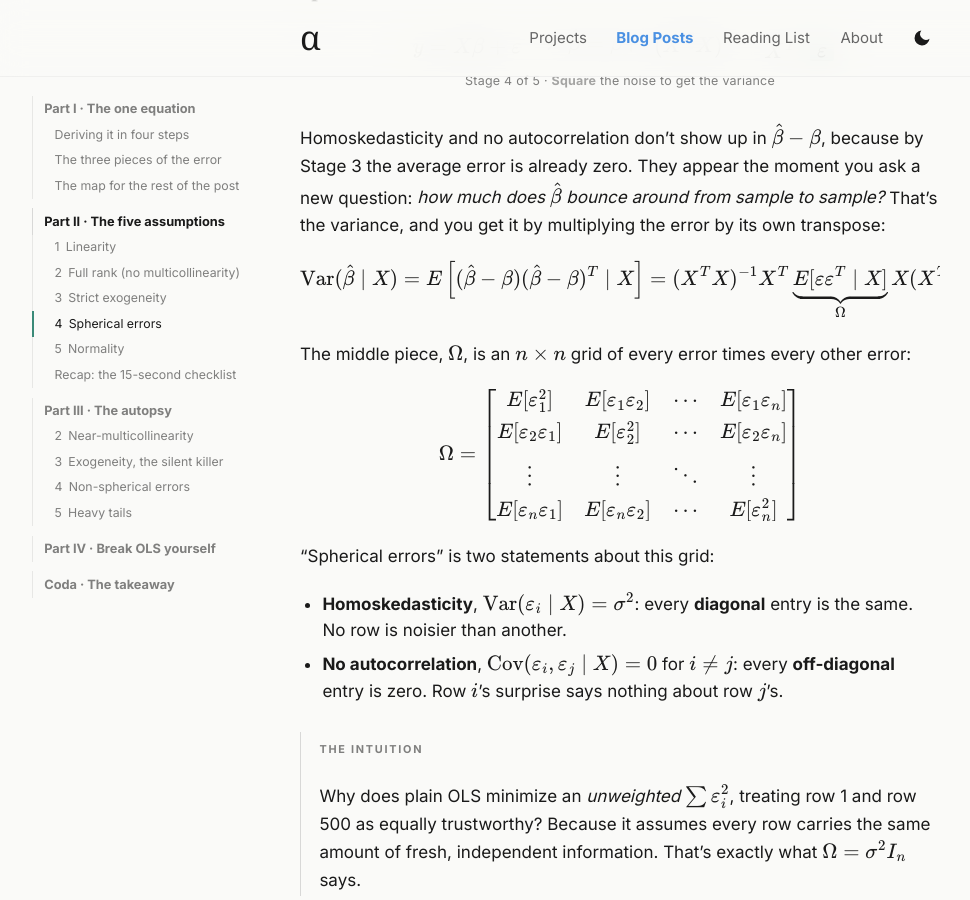
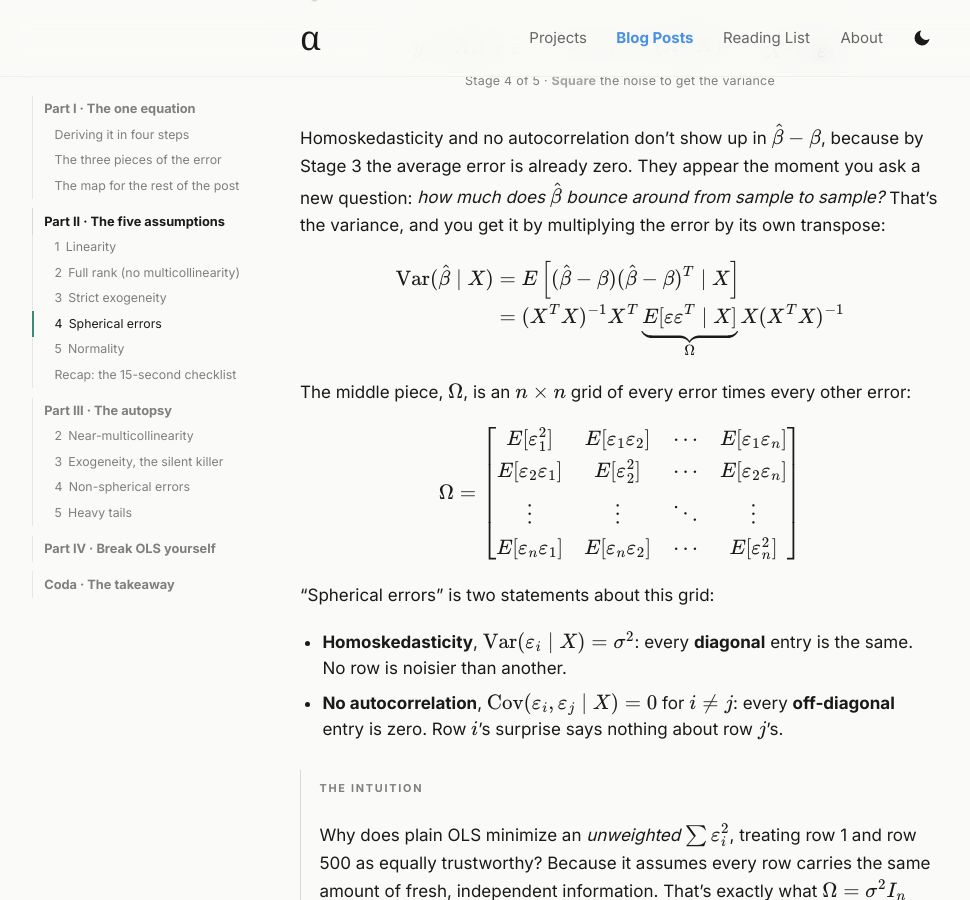
Before and after one commit to sidsince95/sidsince95.github.io, a Jekyll site: the page built from _posts/2026-10-18-linear-regression-assumptions.md, in a window 1280 px wide and 900 px high, scrolled down 9234 px. Shown: the whole window, without its empty margins (20-990 px from the left). Built offline with Jekyll 4.4.1, drawn with Linux system fonts in a browser that asks for light colours.

Commit message:
Split Stage 4 variance equation over two aligned lines
Fits the desktop column instead of scrolling sideways.

Co-Authored-By: Claude Opus 5.5 <noreply@anthropic.com>

```diff
--- a/_posts/2026-10-18-linear-regression-assumptions.md
+++ b/_posts/2026-10-18-linear-regression-assumptions.md
@@ -258,7 +258,7 @@ even though $$x_t$$ and $$\varepsilon_t$$ are uncorrelated on the same day. It o
 
 Homoskedasticity and no autocorrelation don't show up in $$\hat{\beta} - \beta$$, because by Stage 3 the average error is already zero. They appear the moment you ask a new question: *how much does $$\hat{\beta}$$ bounce around from sample to sample?* That's the variance, and you get it by multiplying the error by its own transpose:
 
-$$\operatorname{Var}(\hat{\beta} \mid X) = E\left[ (\hat{\beta} - \beta)(\hat{\beta} - \beta)^T \mid X \right] = (X^T X)^{-1} X^T \, \underbrace{E[\varepsilon \varepsilon^T \mid X]}_{\Omega} \, X (X^T X)^{-1}$$
+$$\begin{aligned} \operatorname{Var}(\hat{\beta} \mid X) &= E\left[ (\hat{\beta} - \beta)(\hat{\beta} - \beta)^T \mid X \right] \\ &= (X^T X)^{-1} X^T \, \underbrace{E[\varepsilon \varepsilon^T \mid X]}_{\Omega} \, X (X^T X)^{-1} \end{aligned}$$
 
 The middle piece, $$\Omega$$, is an $$n \times n$$ grid of every error times every other error:
 
```
